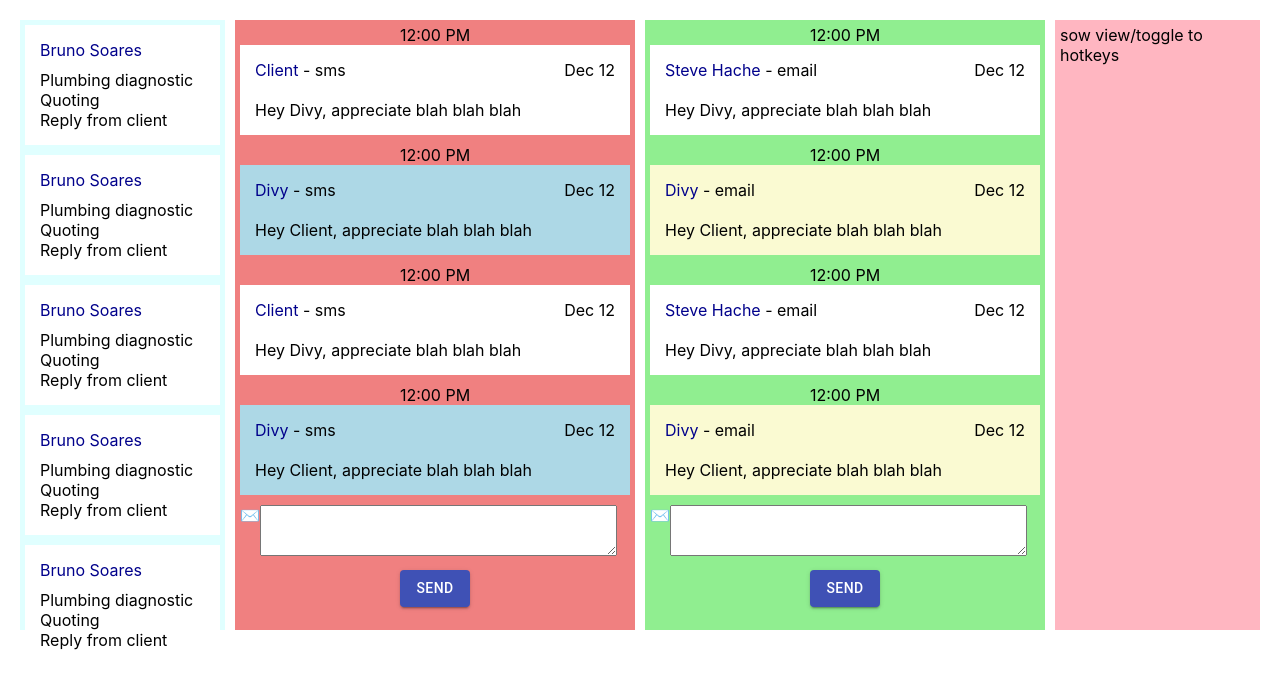
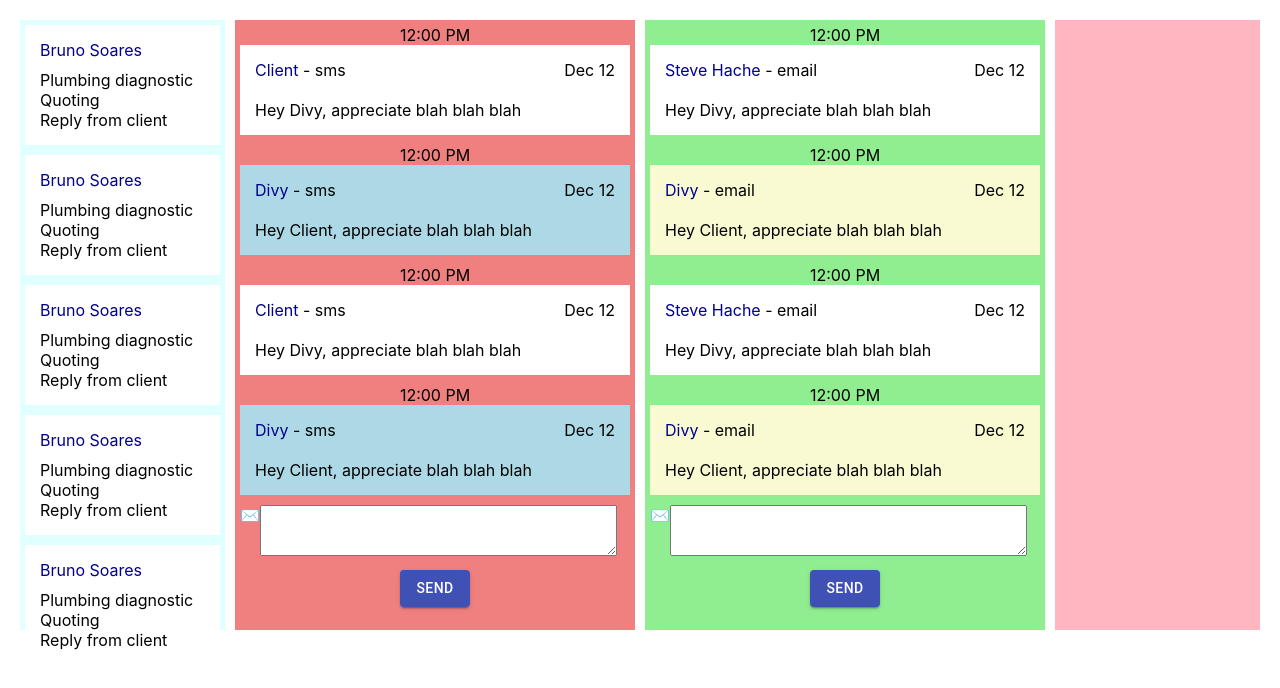
Before and after one commit to charliewright/ops-comms, a React (Create React App) app: page / in a window 1280 px wide. Shown: the top 688 px of the page. Built offline with nearby package versions, Linux system fonts and the light colour scheme.

Commit message:
add an action list for our hotkey things. press command and it makes a hotkey thing

```diff
--- a/src/App.css
+++ b/src/App.css
@@ -1,5 +1,9 @@
 .App {
   margin: 15px;
+}
+.App:focus {
+  outline: none !important;
+  outline-offset: none !important;
 }
 
 .App-link {
--- a/src/App.js
+++ b/src/App.js
@@ -3,16 +3,43 @@ import { Column, Row } from "./components/grid";
 import { clientConversation } from "./data/clientConversation";
 import { proConversation } from "./data/proConversation";
 import { ConversationThread } from "./components/conversationThread";
-import {TicketList} from "./components/ticketList"
+import { TicketList } from "./components/ticketList";
 
 import "./App.css";
+import { ActionList } from "./components/actionList";
 
-const App = () => {
-  return (
-    <div className="App">
-      <div>
+class App extends React.Component {
+  constructor(props) {
+    super(props);
+    this.state = { toggleHotkeys: false };
+  }
+
+  keyPressed = e => {
+    // if you press the command key
+    if (e.keyCode == 91) {
+      this.setState({ toggleHotkeys: true });
+    }
+  };
+
+  keyReleased = e => {
+    // if you press the command key
+    if (e.keyCode == 91) {
+      this.setState({ toggleHotkeys: false });
+    }
+  };
+
+  render = () => {
+    return (
+      <div
+        className="App"
+        tabindex={0}
+        onKeyDown={this.keyPressed}
+        onKeyUp={this.keyReleased}
+      >
         <Row>
-          <Column color={"blue"} class="half"> <TicketList/></Column>
+          <Column color={"blue"} class="half">
+            <TicketList />
+          </Column>
           <Column color={"orange"}>
             <ConversationThread
               thread={clientConversation}
@@ -21,15 +48,13 @@ const App = () => {
           <Column color={"green"}>
             <ConversationThread thread={proConversation}></ConversationThread>
           </Column>
-          <Column
-            color={"purple"}
-            class="half"
-            text={"sow view/toggle to hotkeys"}
-          ></Column>
+          <Column color={"purple"} class="half">
+            {this.state.toggleHotkeys && <ActionList />}
+          </Column>
         </Row>
       </div>
-    </div>
-  );
-};
+    );
+  };
+}
 
 export default App;
--- /dev/null
+++ b/src/components/action.js
@@ -0,0 +1,22 @@
+import React from "react";
+
+export const Action = props => {
+  const { type, label, action } = props;
+
+  return (
+    <div
+      onClick={action}
+      style={{
+        padding: "15px",
+        marginBottom: "10px",
+        backgroundColor: "white"
+      }}
+    >
+      <div>
+        {/* todo make it light and smaller */}
+        <div><small>{type}</small></div>
+        <div style={{ marginTop: "10px", textAlign:"center" }}> {label}</div>
+      </div>
+    </div>
+  );
+};
--- /dev/null
+++ b/src/components/actionList.js
@@ -0,0 +1,7 @@
+import React from "react";
+import {Action} from "./action"
+import { hotkeyActions } from "../data/hotkeyActions";
+
+export const ActionList = props => {
+  return hotkeyActions.map(action => <Action {...action} />);
+};
--- /dev/null
+++ b/src/data/hotkeyActions.js
@@ -0,0 +1,19 @@
+const passToCoordination = {
+    type: "Hand off",
+    label: "Pass to Coordination",
+    action: () => console.log("pass to coordination")
+}
+
+const passToExecution = {
+    type: "Hand off",
+    label: "Pass to Execution",
+    action: () => console.log("pass to Execution")
+}
+
+const autoquoteHomeConsult = {
+    type: "Autoquote",
+    label: "Home Consultation",
+    action: () => console.log("autoquote home consultation")
+}
+
+export const hotkeyActions = [passToCoordination, passToExecution, autoquoteHomeConsult]
```
